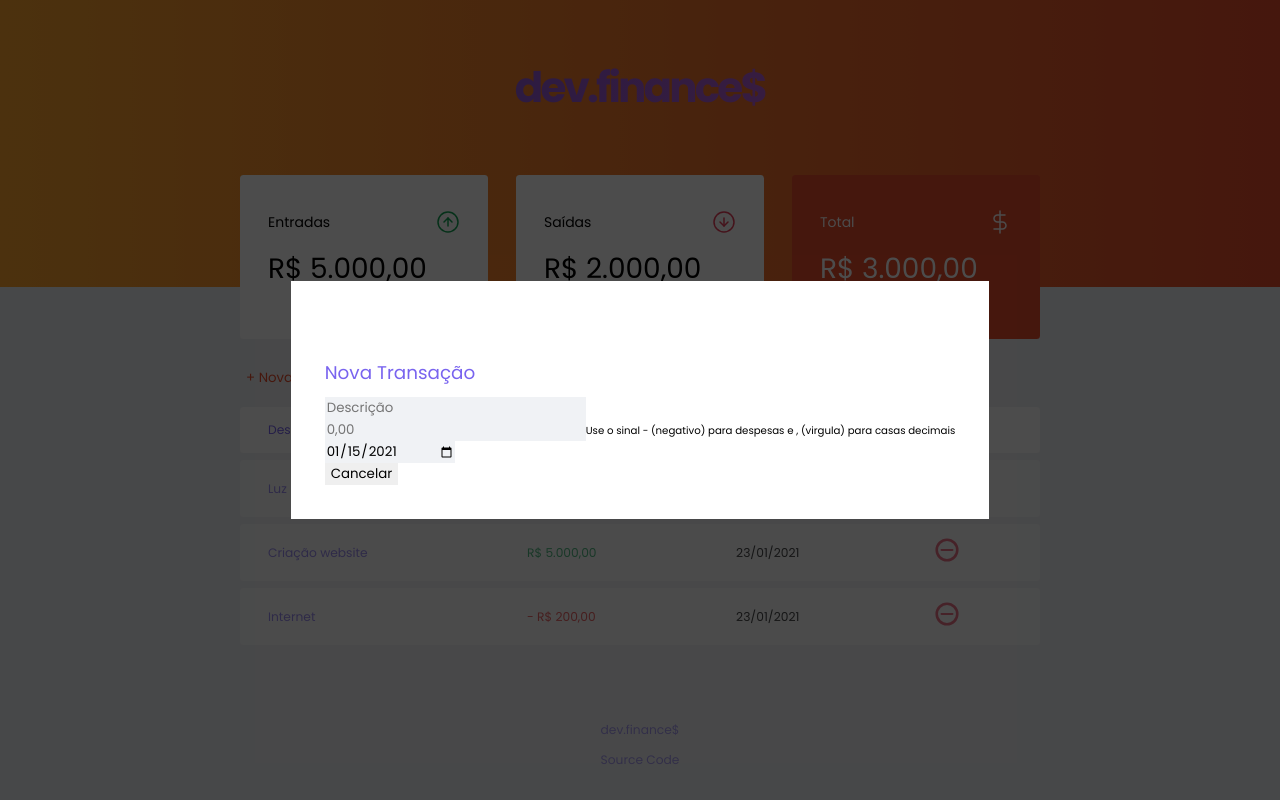
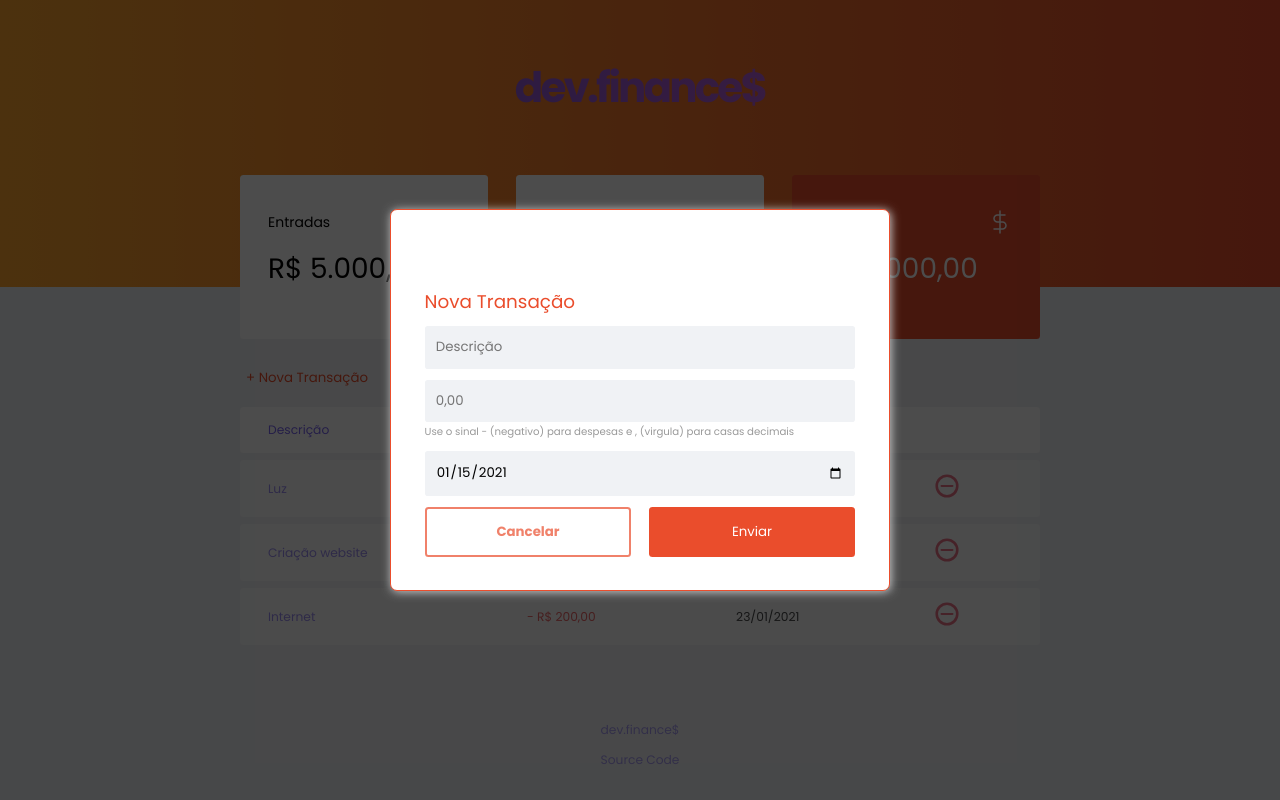
Before and after one commit to eoguvo/maratonaDiscover, a Next.js app in the folder web/: page / in a window 1280 px wide. Both pictures are taken after a click on the button "+ Nova Transação". Built offline with nearby package versions, Linux system fonts and the light colour scheme.

Commit message:
add: modal and styling

```diff
--- a/web/components/BalanceCard/styles.js
+++ b/web/components/BalanceCard/styles.js
@@ -25,6 +25,6 @@ export const Card = styled.div`
         padding: 1.5rem 2rem;
         border-radius: 0.25rem;
         margin-bottom: 2rem;
-        background: #EA4D2C;
+        background: var(--orange);
         color: white;
 `) }`;
--- a/web/components/Modal/index.js
+++ b/web/components/Modal/index.js
@@ -1,5 +1,5 @@
 import React, { useContext, useState } from 'react';
-import { Form, FormWrapper, Input, InputGroup, Label, ModalOverlay, ModalWrapper, Help, Actions, ActionButton } from './styles'
+import { Form, FormWrapper, Input, InputGroup, Label, ModalOverlay, ModalWrapper, Help, Actions, CloseButton, SubmitButton, Title } from './styles'
 import Image from 'next/image';
 
 import ModalContext from '../../context/Modal'
@@ -32,8 +32,8 @@ const Modal = () => {
         <ModalOverlay isActive={isActive}>
             <ModalWrapper>
                 <FormWrapper>
-                    <h2>Nova Transação</h2>
-                    <Form onSubmit={HandleSubmit}>
+                    <Title>Nova Transação</Title>
+                    <Form action="" onSubmit={HandleSubmit}>
                         <InputGroup>
                             <Label htmlFor="description">Descrição</Label>
                             <Input type="text" id='description' name="description" placeholder="Descrição" />
@@ -55,7 +55,8 @@ const Modal = () => {
                         </InputGroup>
 
                         <Actions>
-                            <ActionButton onclick={_=>setActive(false)} >Cancelar</ActionButton>
+                            <CloseButton onclick={_=>setActive(false)} >Cancelar</CloseButton>
+                            <SubmitButton>Enviar</SubmitButton>
                         </Actions>
 
                     </Form>
--- a/web/components/Modal/styles.js
+++ b/web/components/Modal/styles.js
@@ -1,6 +1,8 @@
 import styled, { css } from 'styled-components';
 
 import { ScreenOnly } from'../../styles/Utils';
+
+import { lighten } from 'polished';
 
 export const ModalOverlay = styled.div`
     width: 100%;
@@ -22,11 +24,23 @@ export const ModalOverlay = styled.div`
 export const ModalWrapper = styled.div`
     background-color: var(--primary);
     padding: 2.4rem;
-    position: relative;
+    width: 70%;
+    max-width: 500px;
+    border-radius:.5rem;
+    border: 1px solid var(--orange);
+    box-shadow: 1px 1px 10px #CCC;
+    @media(max-width: 800px) {
+        width: 90%
+    }
 `;
 
 export const Help = styled.small`
+    color: var(--text);
+    opacity: .4;
+`;
 
+export const Title = styled.h2`
+    color: var(--orange);
 `;
 
 export const FormWrapper = styled.div`
@@ -38,17 +52,51 @@ export const Form = styled.form`
 `;
 
 export const InputGroup = styled.div`
-
+    margin-top: .8rem;
 `;
-
-export const Actions = styled(InputGroup)``;
-
-export const ActionButton = styled.button``;
 
 export const Label = styled(ScreenOnly)`
 
 `;
 
 export const Input = styled.input`
+    border-radius: .2rem;
+    padding: .8rem;
+`;
 
+export const Actions = styled(InputGroup)`
+    display: flex;
+    justify-content: space-between;
+    align-items:center;
 `;
+
+const DefaultButton = styled.button`
+    width: 48%;
+    height: 50px;
+    border-radius: .25rem;
+    padding: 0;
+    cursor: pointer;
+`;
+
+export const CloseButton = styled(DefaultButton)`
+    border: 2px solid var(--orange);
+    color: var(--orange);
+    font-weight: bold;
+    background-color: var(--primary);
+    opacity: .7;
+    &:hover {
+        opacity: 1;
+    }
+    &:focus {
+        color: var(--primary);
+        background-color: var(--orange);
+    }
+`;
+
+export const SubmitButton = styled(DefaultButton)`
+    color: var(--primary);
+    background-color: var(--orange);
+    &:hover {
+        background-color: ${lighten(.05, '#EA4D2C')}
+    }
+`;
--- a/web/styles/GlobalStyle.js
+++ b/web/styles/GlobalStyle.js
@@ -1,12 +1,13 @@
 import { createGlobalStyle } from 'styled-components'
 export const GlobalStyle = createGlobalStyle`
 :root {
+    --orange:#EA4D2C;
     --dark-purple:  rgb(121, 100, 239);
     --dark-blue: #363f5f;
     --primary: ${({theme}) => theme.colors.primary};
     --text: ${({theme}) => theme.colors.text};
     --switch: ${({theme})=>theme.title == 'dark' ? '#FFEB3B' : '#FFC107'};
-    --background: ${({theme}) => theme.colors.background}
+    --background: ${({theme}) => theme.colors.background};
 }
   html,
   body {
@@ -40,6 +41,7 @@ export const GlobalStyle = createGlobalStyle`
   input, textarea, select {
     background: var(--background);
     color: var(--text);
+    width:100%;
   }
 
   h2 {
--- a/web/styles/home.js
+++ b/web/styles/home.js
@@ -7,7 +7,7 @@ export const Container = styled.main`
 `;
 
 export const Link = styled.button`
-    color: #EA4D2C;
+    color: var(--orange);
     text-decoration: none;
     cursor: pointer;
     background: none;
@@ -30,7 +30,7 @@ export const Icon = styled.button`
     color: var(--switch);
 `;
 export const Header = styled.header`
-    background: linear-gradient(to right, #FFA62E, #EA4D2C);
+    background: linear-gradient(to right, #FFA62E, var(--orange));
     padding: 2rem 0 10rem;
     text-align: center;
 `;
```
